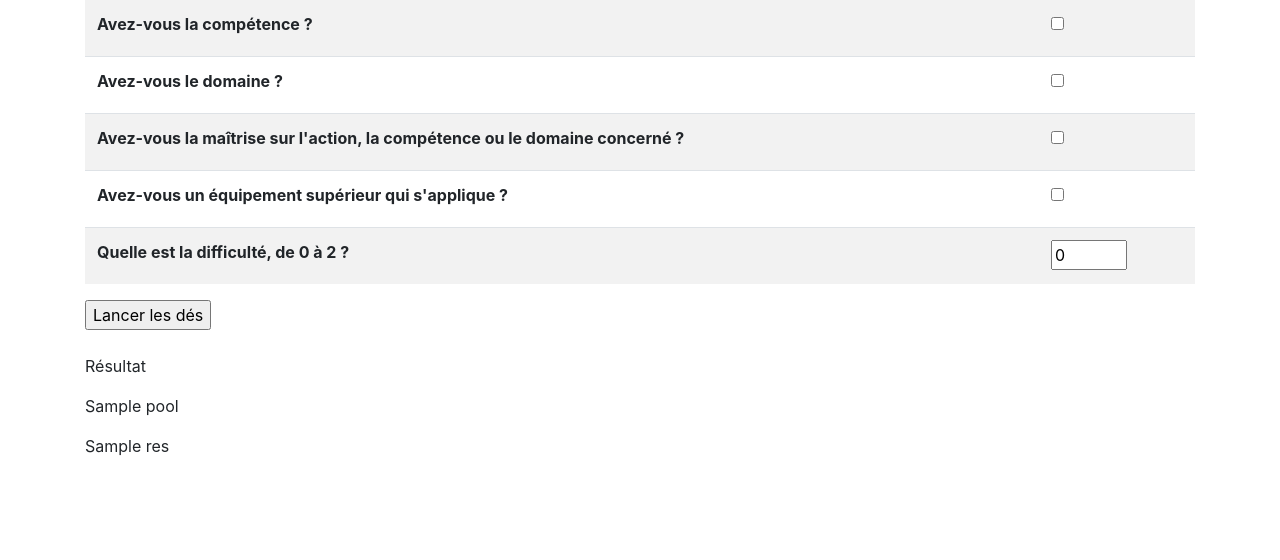
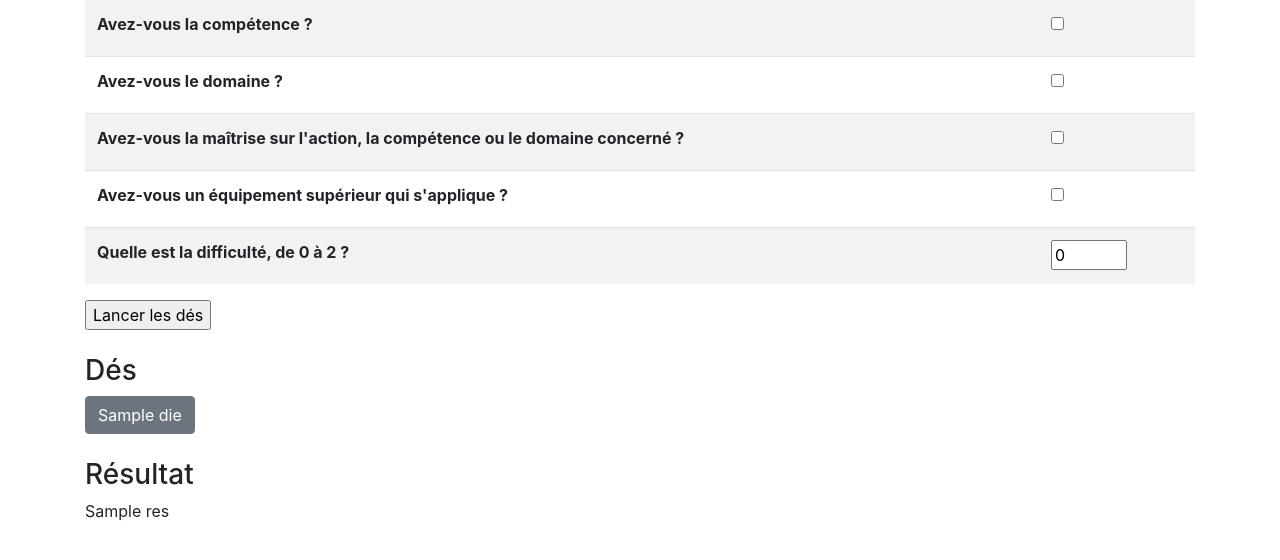
Before and after one commit to philippe-lemaire/spire_django, a Django app: template roller/templates/roller/roller.html in a window 1280 px wide. Shown: the part 137-697 px from the top of the page. Run offline with Django 4.2, Linux system fonts and the light colour scheme; tables that the repository leaves empty hold one stand-in row (values such as "Sample post"); the template is opened without the code that fills it: values that come from a table or form of the project are taken from there, most other values are stand-ins (such as "Sample title", 1, 10 or a date in 2020); some libraries are stand-ins or nearby versions.

Commit message:
catch the best value to color the button in the result

```diff
--- a/roller/templates/roller/roller.html
+++ b/roller/templates/roller/roller.html
@@ -16,8 +16,23 @@
 </form>
 {% if res %}
 <br>
-<p>Résultat</p>
-<p>{{pool}}</p>
+
+<h3>Dés</h3>
+<div class="btn-toolbar" role="toolbar" aria-label="Toolbar with button groups">
+  <div class="btn-group mr-2" role="group" aria-label="First group">
+    {%for die in pool %}
+        {% if die == best %}
+        <button type="button" class="btn btn-success">{{die}}</button>
+        {% else %}
+        <button type="button" class="btn btn-secondary">{{die}}</button>
+        {% endif %}
+    {% endfor %}
+
+  </div>
+</div>
+<br>
+
+<h3>Résultat</h3>
 <p>{{res}}</p>
 
 {% endif %}
--- a/roller/views.py
+++ b/roller/views.py
@@ -22,12 +22,13 @@ def index(request):
             difficulty = form.cleaned_data["difficulty"]
             dice = 1 + sum((skill, domain, mastery, equipment))
             # call the game logic function
-            pool, res = roll(dice, difficulty)
+            pool, res, best = roll(dice, difficulty)
             # build the context
             context = {
                 "form": form,
                 "pool": pool,
                 "res": res,
+                "best": best,
             }
 
     else:
```
